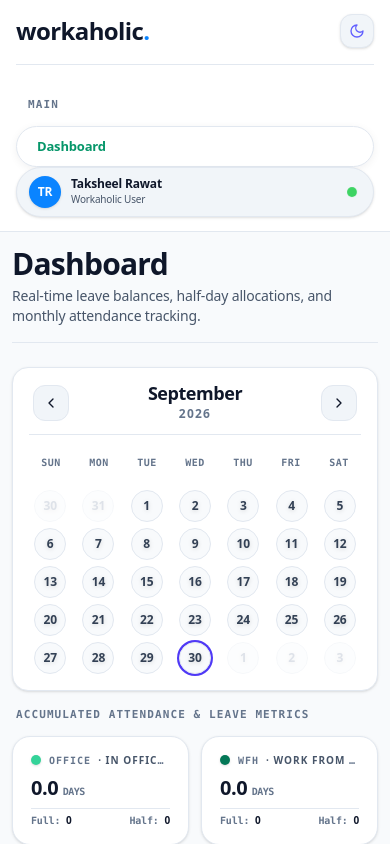
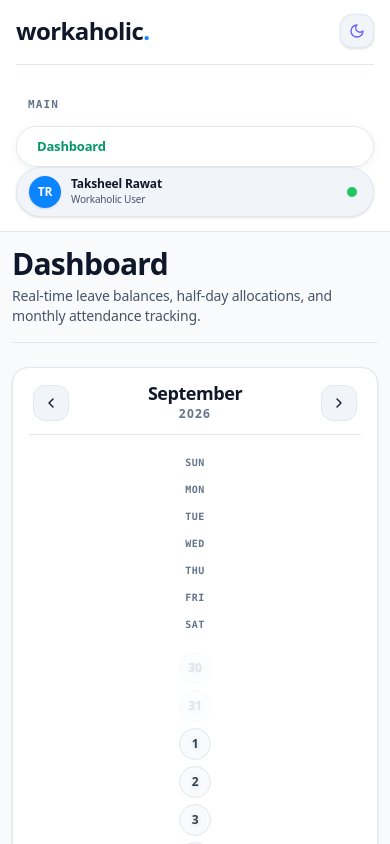
Before and after one commit to TaksheelSingh/workaholic, a React (Vite) app: page / in a window 390 px wide. Shown: the top 844 px of the page. Built offline with nearby package versions, Linux system fonts and the light colour scheme; no server answers.

Commit message:
Remove pulsating animation and enhance mobile responsiveness

```diff
--- a/src/index.css
+++ b/src/index.css
@@ -100,6 +100,9 @@ aside.sidebar {
     width: 100%;
     padding: 14px 12px;
     background-color: var(--bg-app);
+  }
+  .grid {
+    grid-template-columns: 1fr !important;
   }
 }
 
@@ -204,14 +207,9 @@ aside.sidebar {
   box-shadow: 0 4px 12px rgba(0, 0, 0, 0.08);
 }
 
-/* Blinking Indicator Dot */
-@keyframes liveBlink {
-  0%, 100% { opacity: 1; transform: scale(1); }
-  50% { opacity: 0.35; transform: scale(0.9); }
-}
-
+/* Solid Indicator Dot */
 .live-dot-blinking {
-  animation: liveBlink 1.8s cubic-bezier(0.4, 0, 0.6, 1) infinite;
+  background-color: #22c55e;
 }
 
 /* Custom Scrollbar */
```
